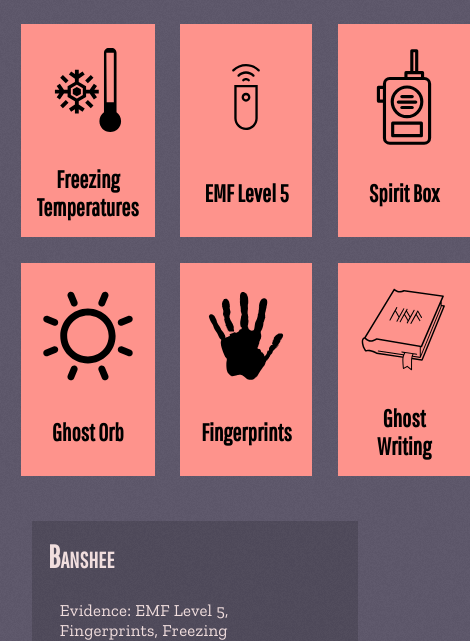
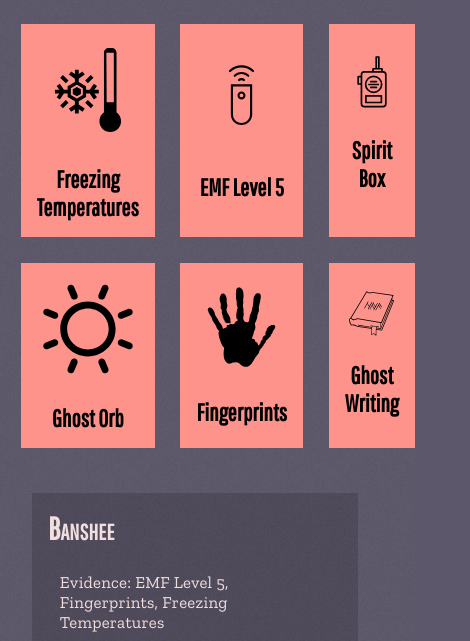
Before and after one commit to Bzly/ghost-book, a plain HTML site: page index.html in a window 390 px wide. Shown: the part 219-860 px from the top of the page, 470 px wide, since content can reach past the window. Drawn offline with nearby package versions, Linux system fonts and the light colour scheme.

Commit message:
Change `width` to `max-width` for icons
Attempt to fix input grid being larger than page width on narrow devices (phones)

```diff
--- a/style.css
+++ b/style.css
@@ -47,7 +47,7 @@ h1 {
 }
 
 .input_icon {
-	width: 100px;
+	max-width: 100px;
 	margin: auto;
 }
 
```
